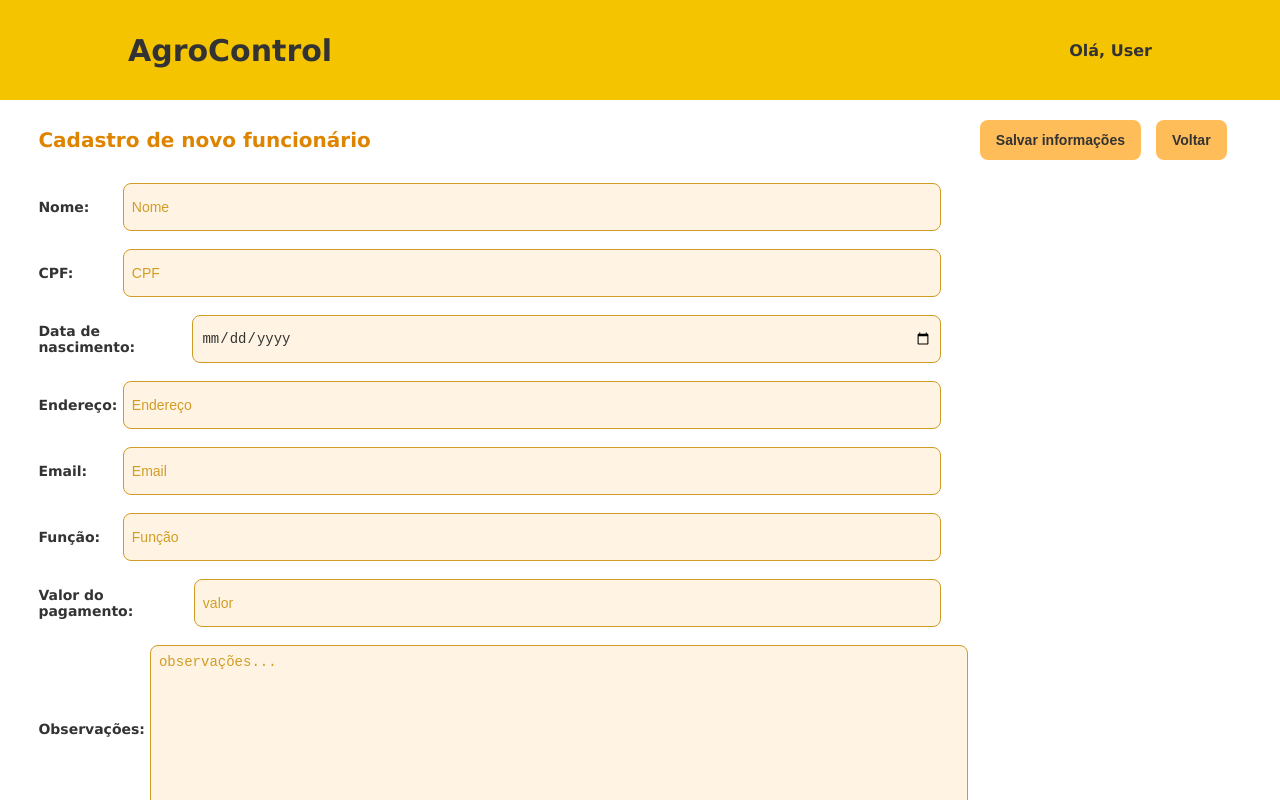
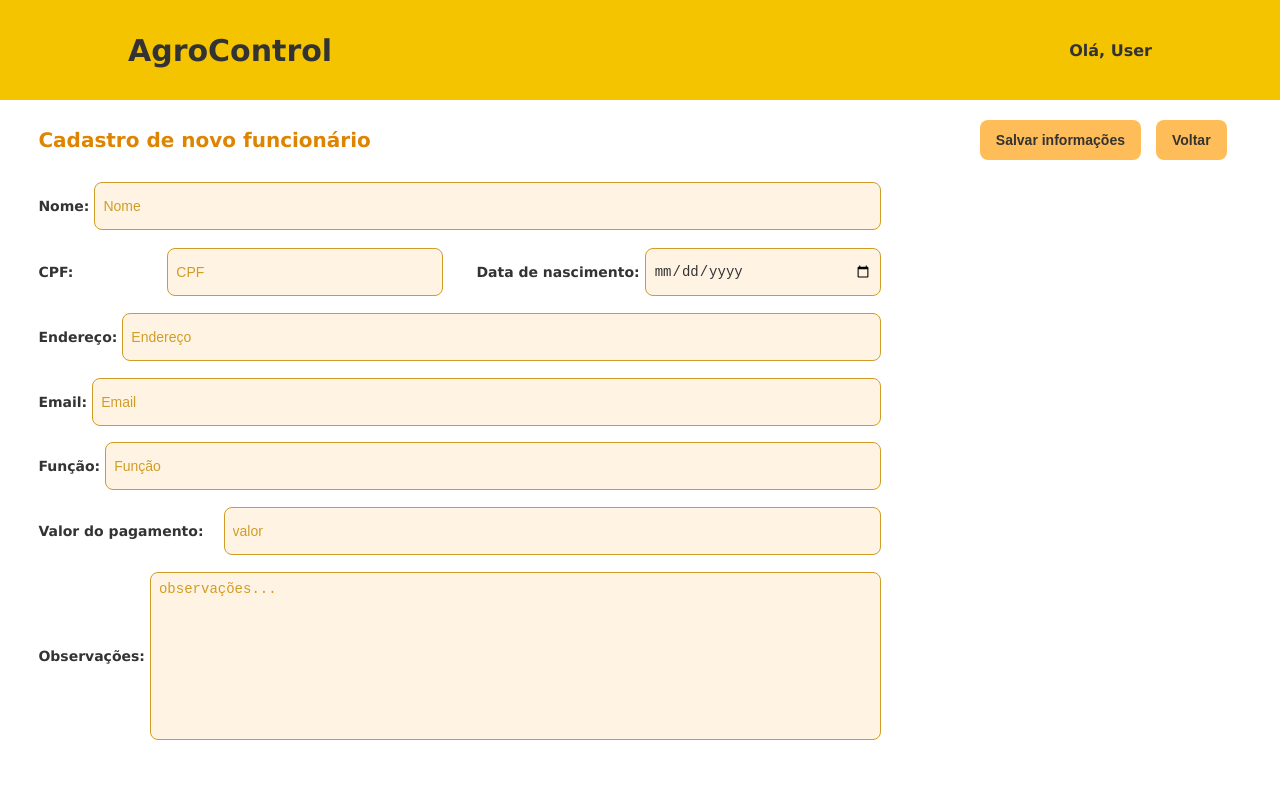
Before and after one commit to S204-Inatel-2024-2/AgroControl, a React (Create React App) app in the folder frontend/: page /employeeregistration in a window 1280 px wide. Built offline with nearby package versions, Linux system fonts and the light colour scheme.

Commit message:
feat: :art: update style

```diff
--- a/frontend/src/components/EmployeeForms/index.tsx
+++ b/frontend/src/components/EmployeeForms/index.tsx
@@ -19,8 +19,8 @@ export function EmployeeForms(): JSX.Element {
   const { register, handleSubmit, formState } = useForm<FormValues>();
   const navigate = useNavigate();
 
-  const onSubmit =  (data: FormValues) =>{
-    const funcionario ={
+  const onSubmit = (data: FormValues) => {
+    const funcionario = {
       nome: data.name,
       email: data.email,
       cpf: data.cpf,
@@ -64,10 +64,12 @@ export function EmployeeForms(): JSX.Element {
             />
             {formState.errors.name && <Styled.Error>Nome é obrigatório</Styled.Error>}
           </Styled.Label>
-
+          <Styled.RowDiv>
+            <Styled.InputWrapper >
               <Styled.Label>
                 CPF:
                 <Styled.Input
+                style={{marginLeft: 89}}
                   type="text"
                   placeholder='CPF'
                   {...register('cpf', { required: true })}
@@ -75,7 +77,8 @@ export function EmployeeForms(): JSX.Element {
                 />
                 {formState.errors.cpf && <Styled.Error>CPF é obrigatório</Styled.Error>}
               </Styled.Label>
-
+            </Styled.InputWrapper>
+            <Styled.InputWrapper >
               <Styled.Label>
                 Data de nascimento:
                 <Styled.Input
@@ -84,9 +87,14 @@ export function EmployeeForms(): JSX.Element {
                   {...register('birthDate', { required: true })}
                   disabled={formState.isSubmitting}
                 />
-              {formState.errors.birthDate && <Styled.Error style={{right: 30}}>Data de nascimento é obrigatória</Styled.Error>}
+                {formState.errors.birthDate && <Styled.Error style={{bottom:0}}>Data de nascimento é obrigatória</Styled.Error>}
 
               </Styled.Label>
+            </Styled.InputWrapper>
+          </Styled.RowDiv>
+
+
+
           <Styled.Label>
             Endereço:
             <Styled.Input
@@ -120,7 +128,8 @@ export function EmployeeForms(): JSX.Element {
             {formState.errors.role && <Styled.Error>Função é obrigatória</Styled.Error>}
           </Styled.Label>
 
-             <Styled.Label>
+
+          <Styled.Label style={{gap:20}}>
             Valor do pagamento:
             <Styled.Input
               type="text"
@@ -130,15 +139,16 @@ export function EmployeeForms(): JSX.Element {
             />
             {formState.errors.payment && <Styled.Error>Pagamento é obrigatório</Styled.Error>}
           </Styled.Label>
-            <Styled.Label>
+
+          <Styled.Label >
             Observações:
             <Styled.ObservacaoInput
               placeholder='observações...'
             //disabled={formState.isSubmitting}
             />
           </Styled.Label>
+
           </Styled.InputDiv>
-
 
       </Styled.Form>
     </Styled.Container>
--- a/frontend/src/components/EmployeeForms/styles.ts
+++ b/frontend/src/components/EmployeeForms/styles.ts
@@ -18,9 +18,8 @@ export const Title = styled.text`
 
 export const InputDiv = styled.div`
   padding-top: 5px;
-  width: 75%;
+  width: 70%;
 
-  //background-color: black;
 `
 export const Label = styled.label`
   display: flex;
@@ -33,6 +32,7 @@ export const Label = styled.label`
   position:relative;
   transition: 0.5s;
   color:  ${({ theme }) => theme.colors.text};
+  white-space: nowrap;
 `;
 
 export const Input = styled.input`
@@ -88,12 +88,13 @@ export const Error = styled.text`
   position: absolute;
   right: 10px;
   font-size: 12px;
+
 `
 
 export const ObservacaoInput = styled.textarea`
   margin-left: auto;
   min-height: 150px;
-  min-width: 800px;
+  width: 745px;
   resize: none;
   padding: 8px;
   border: 1px solid ${({ theme }) => theme.colors.placeholderInput};
@@ -107,3 +108,17 @@ export const ObservacaoInput = styled.textarea`
     opacity: 1;
   }
 `
+export const RowDiv = styled.div`
+  display: flex;
+  justify-content: space-between;
+  gap: 20px;
+  width: 100%;
+  padding-top: 10px;
+`
+
+export const InputWrapper = styled.div`
+  display: flex;
+  flex-direction: column;
+  width: 48%;
+
+`
```
Lines whose indentation alone changed are shown as unchanged.
